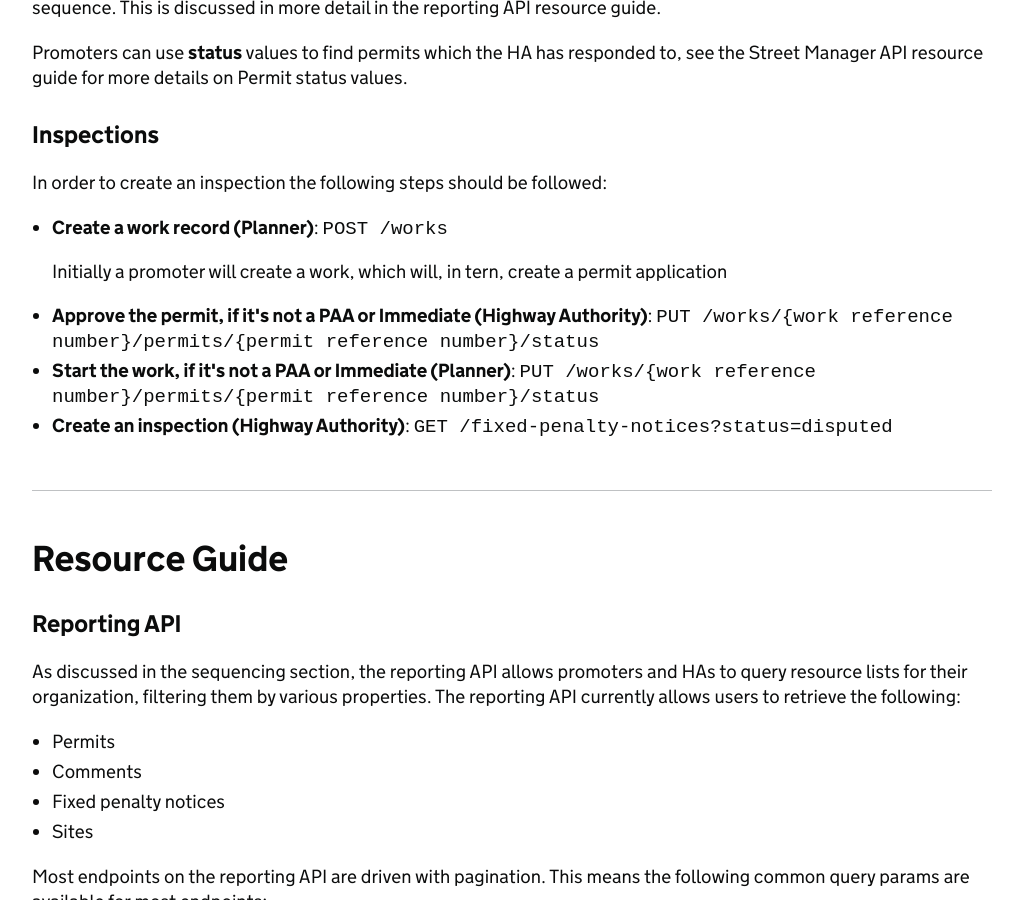
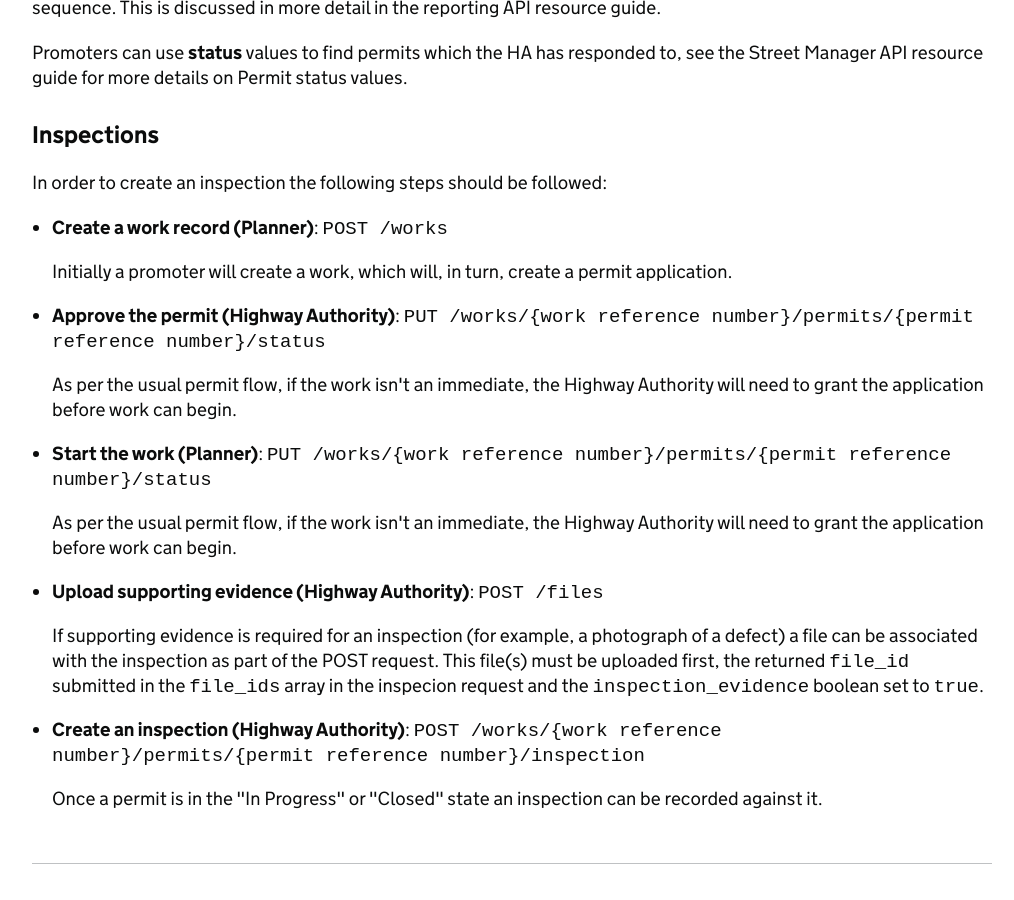
Before and after one commit to jgraham0325/land-register-api-docs, a Jekyll site: the page built from docs/api-documentation/V0.2/index.md, in a window 1280 px wide and 900 px high, scrolled down 12774 px. Shown: the whole window, without its empty margins (128-1142 px from the left). Built offline with Jekyll 4.4.1, drawn with Linux system fonts in a browser that asks for light colours.

Commit message:
Add inspections sequencing section

```diff
--- a/docs/api-documentation/V0.2/index.md
+++ b/docs/api-documentation/V0.2/index.md
@@ -623,17 +623,46 @@ In order to create an inspection the following steps should be followed:
 {: .govuk-body}
 
 <ol class="govuk-list govuk-list--bullet">
-  <li><strong>Create a work record (Planner)</strong>: <code>POST /works</code>
-  <p>
-  Initially a promoter will create a work, which will, in tern, create a
-  permit application
-  </p>
+  <li>
+    <strong>Create a work record (Planner)</strong>: <code>POST /works</code>
+    <p>
+      Initially a promoter will create a work, which will, in turn, create a
+      permit application.
+    </p>
   </li>
-  <li><strong>Approve the permit, if it's not a PAA or Immediate (Highway Authority)</strong>: <code>PUT /works/{work reference number}/permits/{permit reference number}/status</code></li>
-  <li><strong>Start the work, if it's not a PAA or Immediate (Planner)</strong>: <code>PUT /works/{work reference number}/permits/{permit reference number}/status</code></li>
-  <li><strong>Create an inspection (Highway Authority)</strong>: <code>GET /fixed-penalty-notices?status=disputed</code></li>
+  <li>
+    <strong>Approve the permit (Highway Authority)</strong>: <code>PUT /works/{work reference number}/permits/{permit reference number}/status</code>
+    <p>
+      As per the usual permit flow, if the work isn't an immediate, the Highway
+      Authority will need to grant the application before work can begin.
+    </p>
+  </li>
+  <li>
+    <strong>Start the work (Planner)</strong>: <code>PUT /works/{work reference number}/permits/{permit reference number}/status</code>
+    <p>
+      As per the usual permit flow, if the work isn't an immediate, the Highway
+      Authority will need to grant the application before work can begin.
+    </p>
+  </li>
+  <li>
+    <strong>Upload supporting evidence (Highway Authority)</strong>: <code>POST /files</code>
+    <p>
+      If supporting evidence is required for an inspection (for example, a
+      photograph of a defect) a file can be associated with the inspection as
+      part of the POST request. This file(s) must be uploaded first, the
+      returned <code>file_id</code> submitted in the <code>file_ids</code> array
+      in the inspecion request and the <code>inspection_evidence</code> boolean
+      set to <code>true</code>.
+    </p>
+  </li>
+  <li>
+    <strong>Create an inspection (Highway Authority)</strong>: <code>POST /works/{work reference number}/permits/{permit reference number}/inspection</code>
+    <p>
+      Once a permit is in the "In Progress" or "Closed" state an inspection can
+      be recorded against it.
+    </p>
+  </li>
 </ol>
-
 
 <hr class="govuk-section-break govuk-section-break--xl govuk-section-break--visible">
 
```
